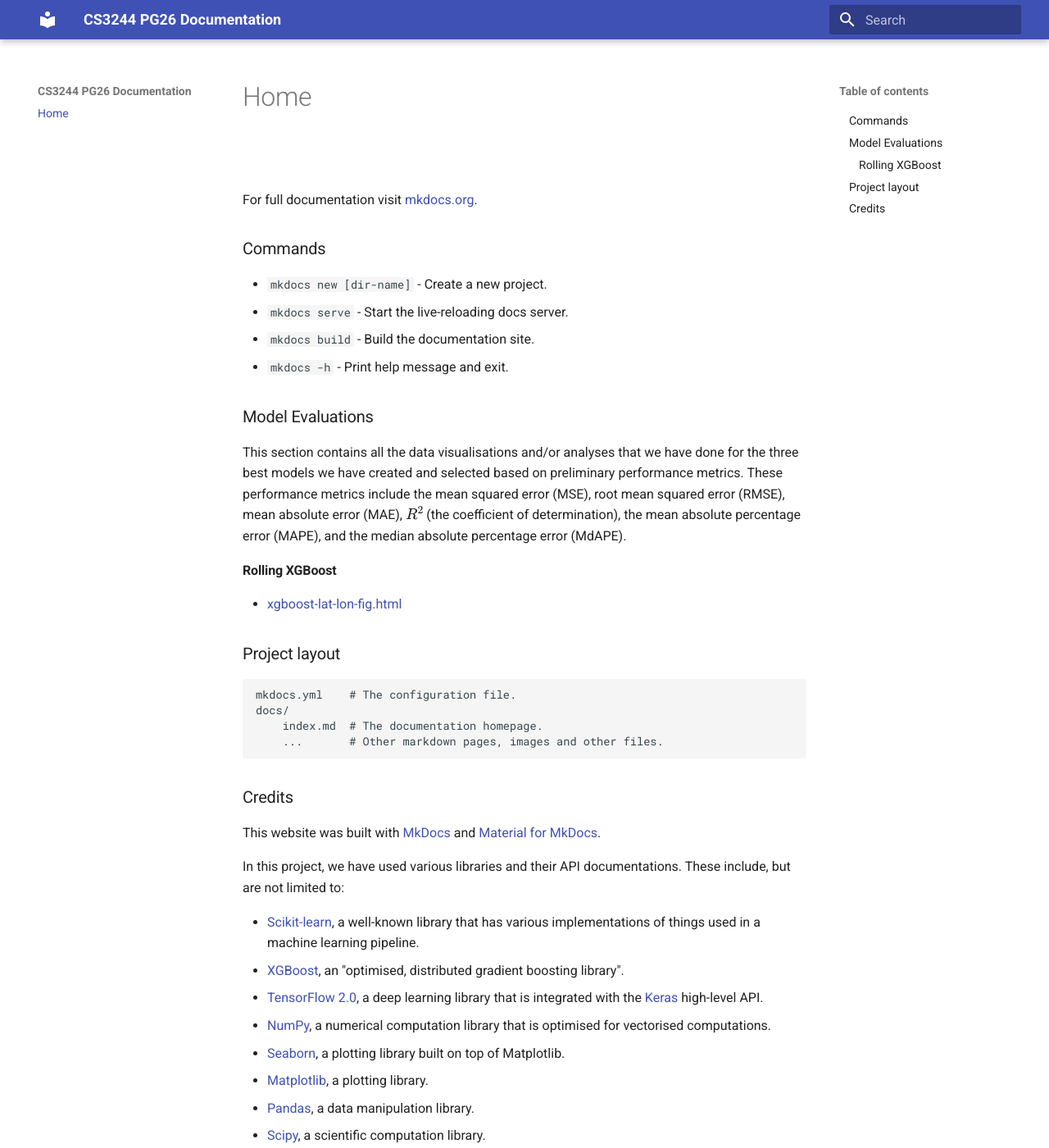
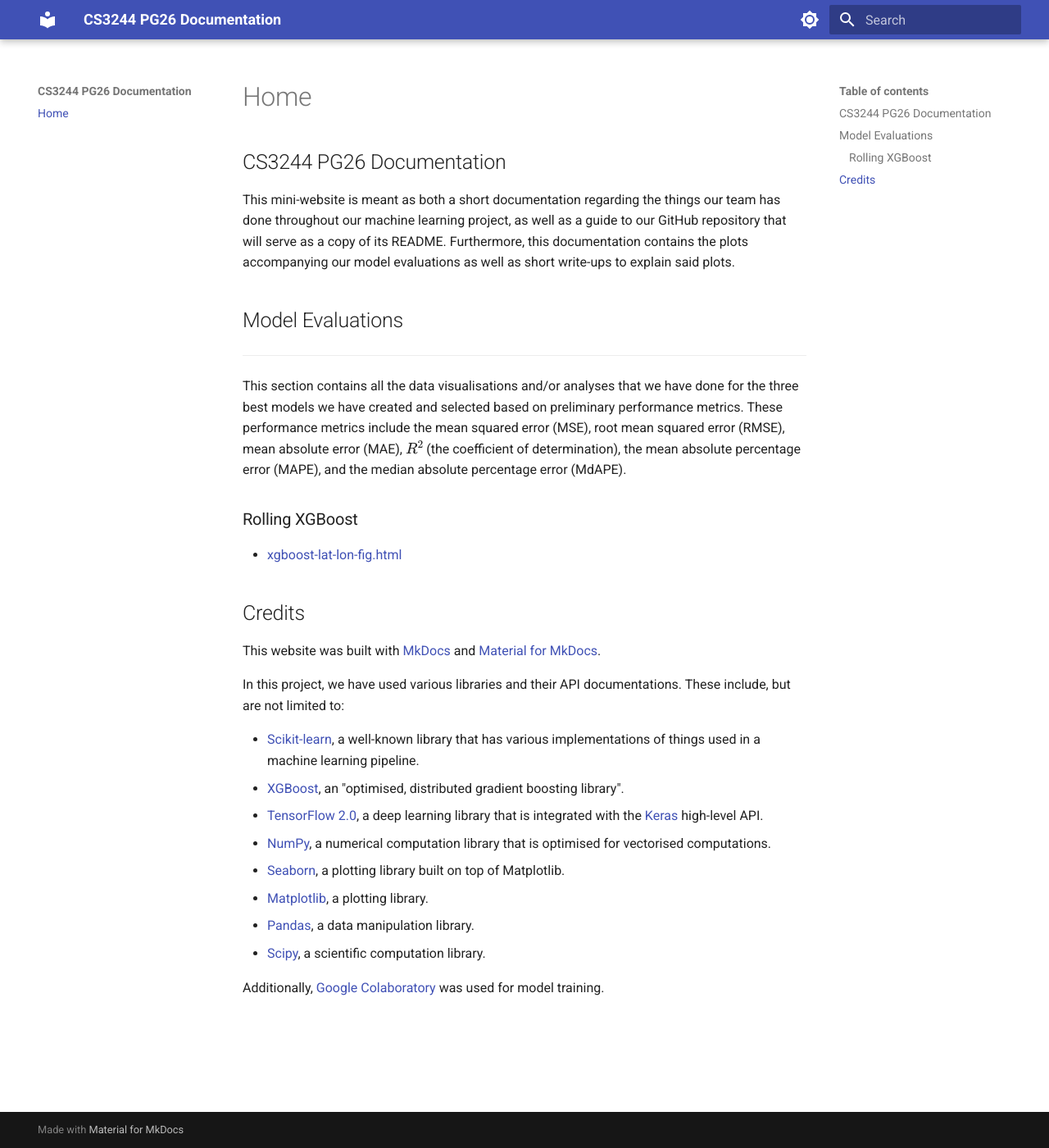
Before and after one commit to wilsonwid/cs3244-pg26, an MkDocs documentation site: the page built from docs/index.md, in a window 1280 px wide and 1400 px high. Shown: the whole window at 82% size. Built offline with MkDocs 1.6.1 and Material for MkDocs 9.7.7, drawn with Linux system fonts in a browser that asks for light colours.

Commit message:
Updated index.md and mkdocs.yml

```diff
--- a/docs/index.md
+++ b/docs/index.md
@@ -1,28 +1,15 @@
-#
+# CS3244 PG26 Documentation
 
-For full documentation visit [mkdocs.org](https://www.mkdocs.org).
+This mini-website is meant as both a short documentation regarding the things our team has done throughout our machine learning project, as well as a guide to our GitHub repository that will serve as a copy of its README. Furthermore, this documentation contains the plots accompanying our model evaluations as well as short write-ups to explain said plots.
 
-## Commands
-
-* `mkdocs new [dir-name]` - Create a new project.
-* `mkdocs serve` - Start the live-reloading docs server.
-* `mkdocs build` - Build the documentation site.
-* `mkdocs -h` - Print help message and exit.
-
-## Model Evaluations
+# Model Evaluations
+---
 This section contains all the data visualisations and/or analyses that we have done for the three best models we have created and selected based on preliminary performance metrics. These performance metrics include the mean squared error (MSE), root mean squared error (RMSE), mean absolute error (MAE), $R^2$ (the coefficient of determination), the mean absolute percentage error (MAPE), and the median absolute percentage error (MdAPE).
 
-### Rolling XGBoost
+## Rolling XGBoost
 * [xgboost-lat-lon-fig.html](rolling-xgboost/xgboost-lat-lon-fig.html)
 
-## Project layout
-
-    mkdocs.yml    # The configuration file.
-    docs/
-        index.md  # The documentation homepage.
-        ...       # Other markdown pages, images and other files.
-
-## Credits
+# Credits
 This website was built with [MkDocs](https://www.mkdocs.org) and [Material for MkDocs](https://squidfunk.github.io/mkdocs-material/).
 
 In this project, we have used various libraries and their API documentations. These include, but are not limited to:
--- a/mkdocs.yml
+++ b/mkdocs.yml
@@ -1,6 +1,22 @@
 site_name: CS3244 PG26 Documentation
 theme:
   name: material
+  palette:
+
+    # Palette toggle for light mode
+    - media: "(prefers-color-scheme: light)"
+      scheme: default
+      toggle:
+        icon: material/brightness-7
+        name: Switch to dark mode
+
+    # Palette toggle for dark mode
+    - media: "(prefers-color-scheme: dark)"
+      scheme: slate
+      toggle:
+        icon: material/brightness-4
+        name: Switch to light mode
+
 markdown_extensions:
   - toc:
       permalink: "#"
```
